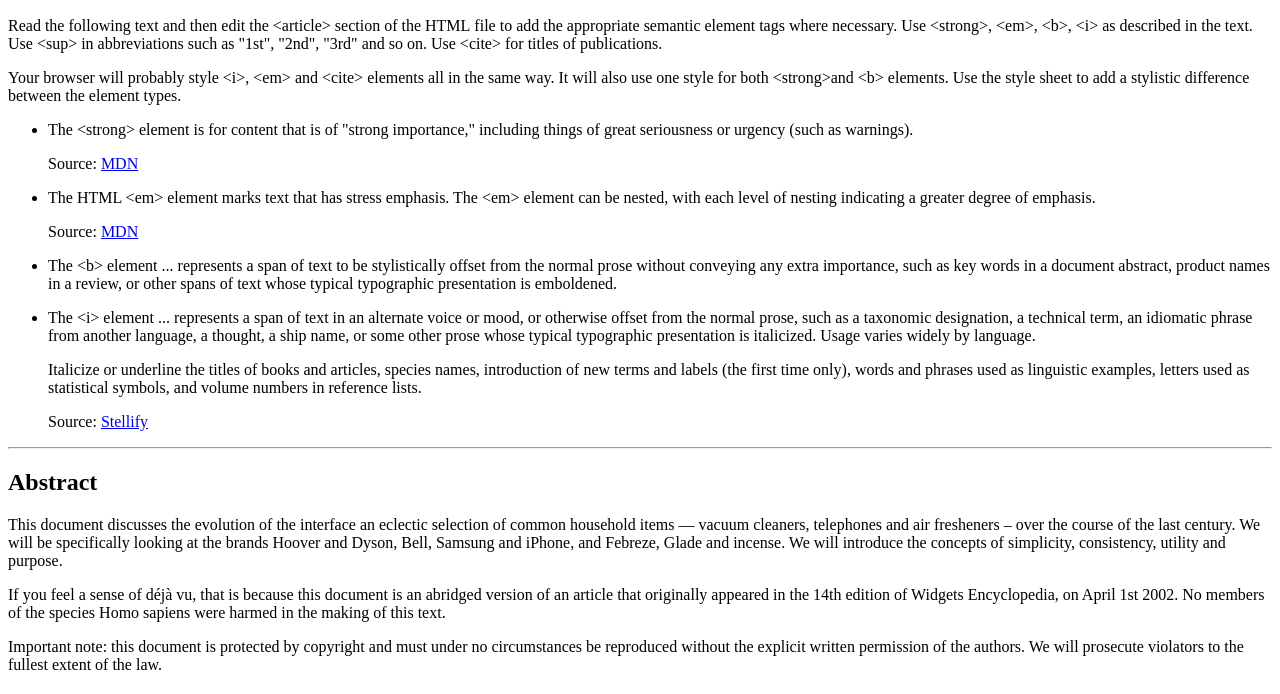
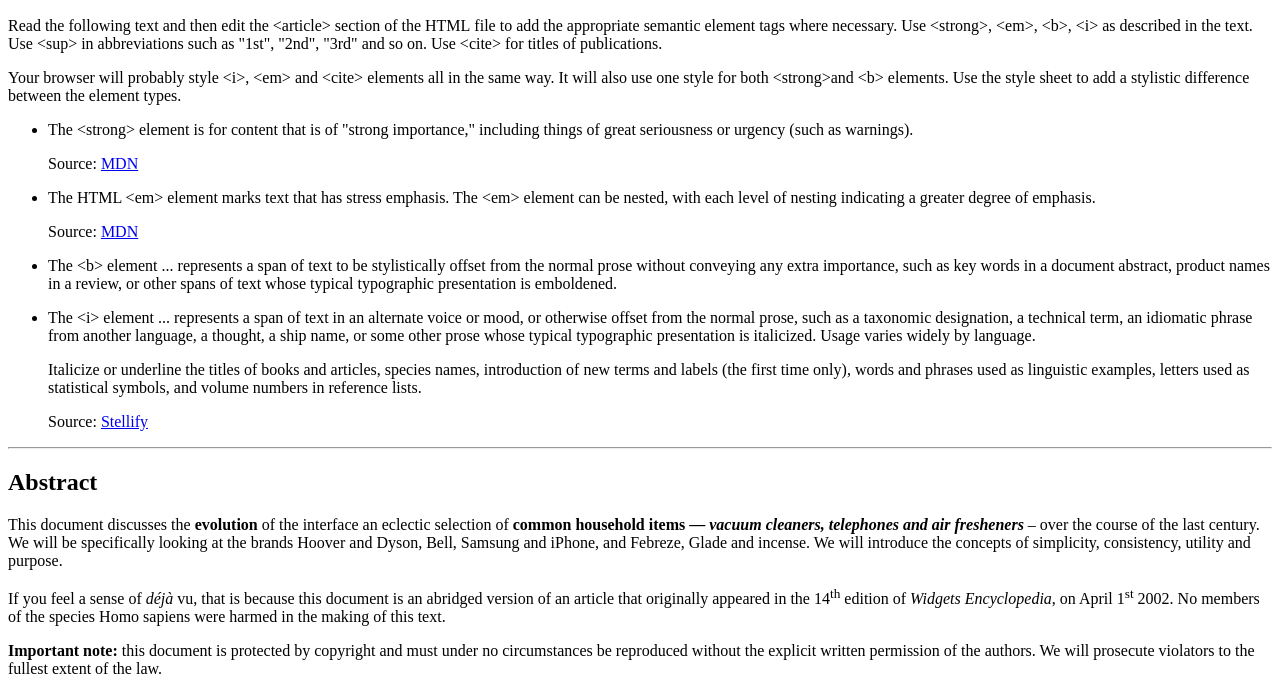
Before and after one commit to FbW-E04-1/uib-emphasis-viest1, a plain HTML site: page index.html in a window 1280 px wide. Shown: the part 110-804 px from the top of the page. Drawn offline with Linux system fonts and the light colour scheme.

Commit message:
task solution

```diff
--- a/index.html
+++ b/index.html
@@ -93,21 +93,21 @@
     <article>
       <h1>Abstract</h1>
       <p>
-        This document discusses the evolution of the interface an eclectic
-        selection of common household items — vacuum cleaners, telephones and
-        air fresheners – over the course of the last century. We will be
+        This document discusses the <b>evolution</b> of the interface an eclectic
+        selection of <strong>common household items — <em>vacuum cleaners, telephones and
+        air fresheners</em></strong> – over the course of the last century. We will be
         specifically looking at the brands Hoover and Dyson, Bell, Samsung and
         iPhone, and Febreze, Glade and incense. We will introduce the concepts
         of simplicity, consistency, utility and purpose.
       </p>
       <p>
-        If you feel a sense of déjà vu, that is because this document is an
-        abridged version of an article that originally appeared in the 14th
-        edition of Widgets Encyclopedia, on April 1st 2002. No members of the
+        If you feel a sense of <i>déjà</i> vu, that is because this document is an
+        abridged version of an article that originally appeared in the 14<sup>th</sup>
+        edition of <cite>Widgets Encyclopedia</cite>, on April 1<sup>st</sup> 2002. No members of the
         species Homo sapiens were harmed in the making of this text.
       </p>
       <p>
-        Important note: this document is protected by copyright and must under
+        <strong>Important note:</strong> this document is protected by copyright and must under
         no circumstances be reproduced without the explicit written permission
         of the authors. We will prosecute violators to the fullest extent of the
         law.
```
